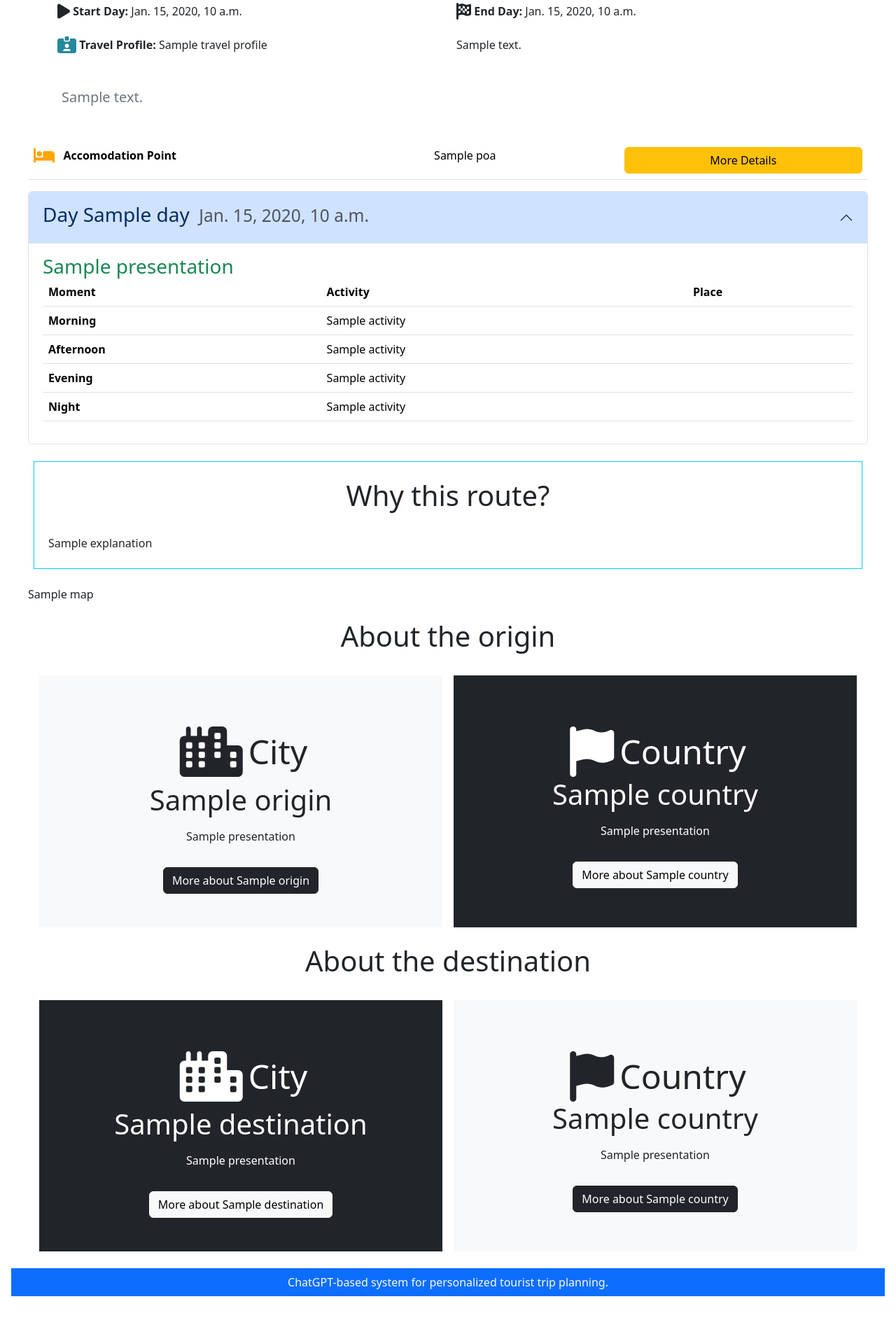
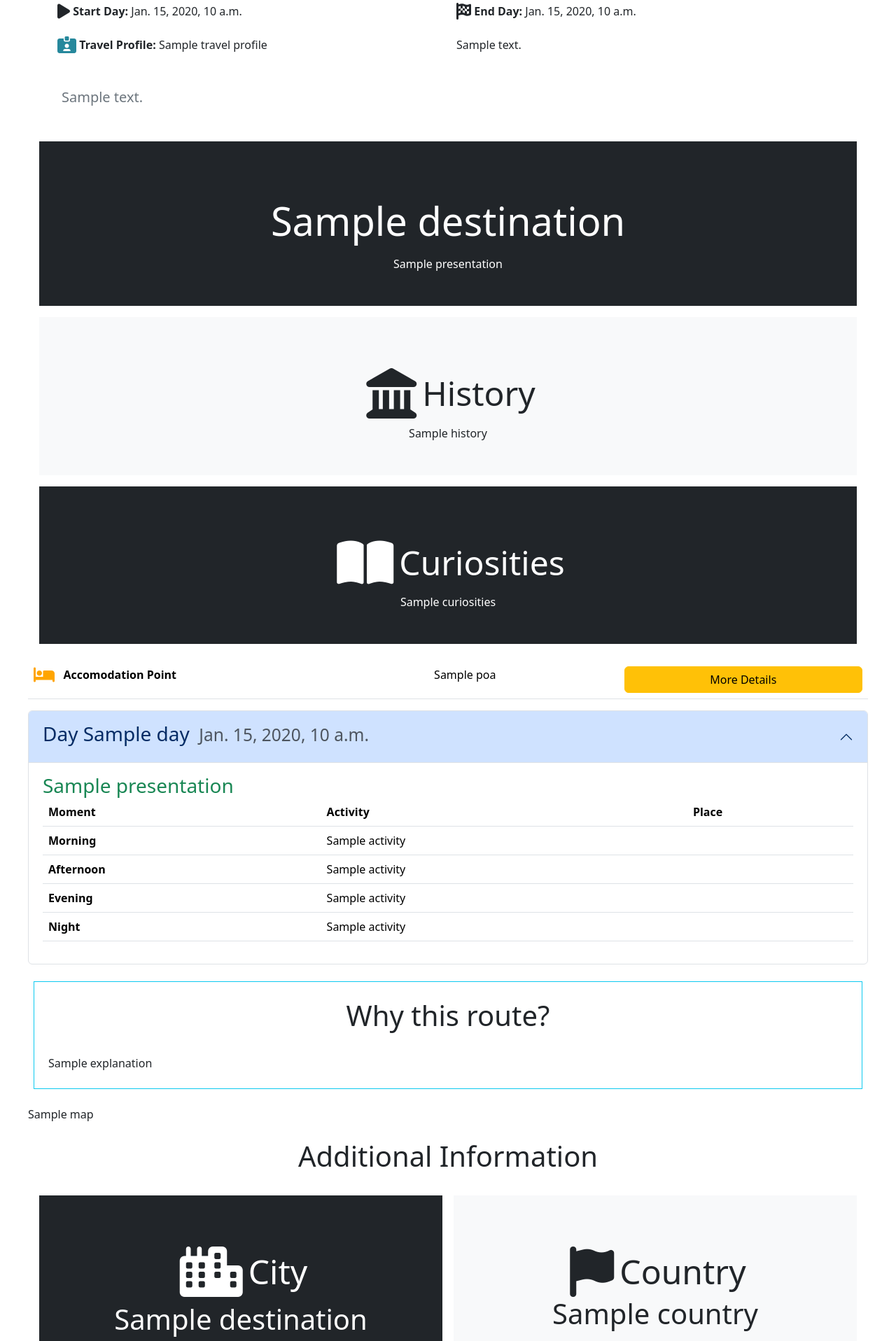
Before and after one commit to Elenaluciasanz/TourGPT, a Django app: template planner/templates/route_details.html in a window 1280 px wide. Shown: the part 240-2156 px from the top of the page at 70% size. Before the commit the page ends 2092 px from the top, so only its background shows below. Run offline with Django 4.2, Linux system fonts and the light colour scheme; the template is opened without the code that fills it: most values are stand-ins (such as "Sample title", 1, 10 or a date in 2020); some libraries are stand-ins or nearby versions.

Commit message:
feat: cambios detalles ruta

```diff
--- a/planner/templates/route_details.html
+++ b/planner/templates/route_details.html
@@ -75,6 +75,41 @@
         {{ route.description }}
     </p>
 </div>
+
+
+{% if destination.presentation %}
+<div class="flex-md-equal w-100 my-md-3 ps-md-3">
+    <div class="bg-dark me-md-3 pt-3 px-3 pt-md-5 px-md-5 text-center text-white overflow-hidden">
+        <div class="my-3 py-3">
+            <h1 class="display-4 fw-normal">{{ destination.name }}</h1>
+            <p class="lead">{{ destination.presentation|linebreaks }}</p>
+        </div>
+    </div>
+</div>
+{% endif %}
+
+{% if destination.history %}
+<div class="flex-md-equal w-100 my-md-3 ps-md-3">
+    <div class="bg-light  me-md-3 pt-3 px-3 pt-md-5 px-md-5 text-center overflow-hidden">
+        <div class="my-3 py-3">
+        <h2 class="display-5"><i class="fa-solid fa-landmark fa-xl m-2"></i>{% trans 'History' %}</h2>
+        <p class="lead">{{ destination.history|linebreaks }}</p>
+        </div>
+    </div>
+</div>
+{% endif %}
+
+{% if destination.curiosities %}
+<div class="flex-md-equal w-100 my-md-3 ps-md-3">
+    <div class="bg-dark me-md-3 pt-3 px-3 pt-md-5 px-md-5 text-center text-white overflow-hidden">
+        <div class="my-3 py-3">
+        <h2 class="display-5"><i class="fa-solid fa-book-open fa-xl m-2"></i></i>{% trans 'Curiosities' %}</h2>
+        <p class="lead">{{ destination.curiosities|linebreaks }}</p>
+        </div>
+    </div>
+</div>
+{% endif %}
+
 
 {% if poa %}
 <div class="mt-4">
@@ -432,6 +467,7 @@
 {% endif %}
 
 <!-- Start Origin Info -->
+<!--
 <div class="d-flex justify-content-center m-2 my-4">
     <h1> {% trans 'About the origin' %}</h1>
 </div>
@@ -484,6 +520,7 @@
     {% endif %}
 </div>
 {% endif %}
+-->
 <!-- End Origin Info -->
 
 
@@ -491,7 +528,7 @@
 <!-- Start Destination Info -->
 {% if destination %}
 <div class="d-flex justify-content-center m-2 my-4">
-    <h1> {% trans 'About the destination' %}</h1>
+    <h1> {% trans 'Additional Information' %}</h1>
 </div>
 
 <div class="d-md-flex flex-md-equal w-100 my-md-3 ps-md-3">
--- a/services/templates/poa_details.html
+++ b/services/templates/poa_details.html
@@ -46,7 +46,7 @@
         {% endif %}
         {% if poa.image_url %}
         <div class="my-3">
-            <img src="{{ poa.image_url }}" class="img-fluid" alt="{{ poa.name }}">
+            <img src="{{ poa.image_url }}" class="img-fluid" alt="{{ poa.name }}" style="max-height:200px;">
         </div>
         {% endif %}
     </div>
--- a/services/templates/poe_details.html
+++ b/services/templates/poe_details.html
@@ -49,7 +49,7 @@
         {% endif %}
         {% if poe.image_url %}
         <div class="my-3">
-            <img src="{{ poe.image_url }}" class="img-fluid" alt="{{ poe.name }}">
+            <img src="{{ poe.image_url }}" class="img-fluid" alt="{{ poe.name }}" style="max-height:200px;">
         </div>
         {% endif %}
     </div>
--- a/services/templates/pog_details.html
+++ b/services/templates/pog_details.html
@@ -46,7 +46,7 @@
         {% endif %}
         {% if pog.image_url %}
         <div class="my-3">
-            <img src="{{ pog.image_url }}" class="img-fluid" alt="{{ pog.name }}">
+            <img src="{{ pog.image_url }}" class="img-fluid" alt="{{ pog.name }}" style="max-height:200px;">
         </div>
         {% endif %}
     </div>
--- a/services/templates/poi_details.html
+++ b/services/templates/poi_details.html
@@ -49,7 +49,7 @@
         {% endif %}
         {% if poi.image_url %}
         <div class="my-3">
-            <img src="{{ poi.image_url }}" class="img-fluid" alt="{{ poi.name }}">
+            <img src="{{ poi.image_url }}" class="img-fluid" alt="{{ poi.name }}" style="max-height:200px;">
         </div>
         {% endif %}
     </div>
```
Also changed, not shown: services/templates/city_details.html (+4 -4 lines), locale/en/LC_MESSAGES/django.po, locale/es/LC_MESSAGES/django.po, 1 other file.
